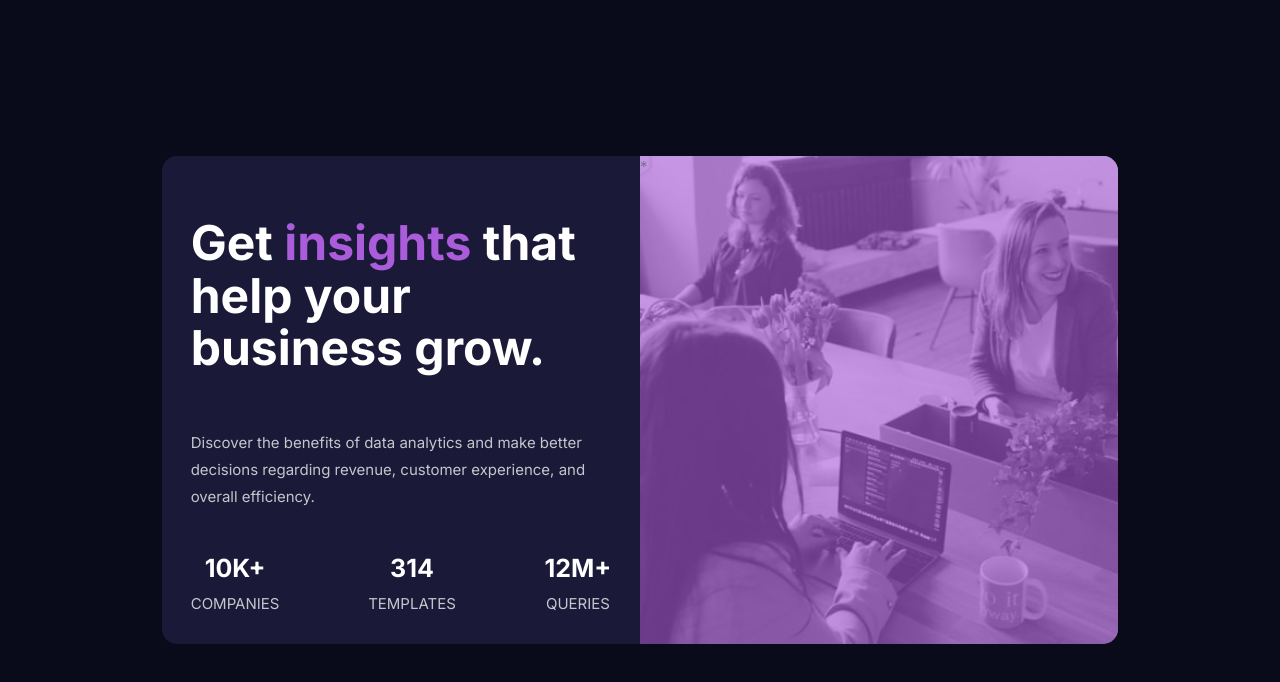
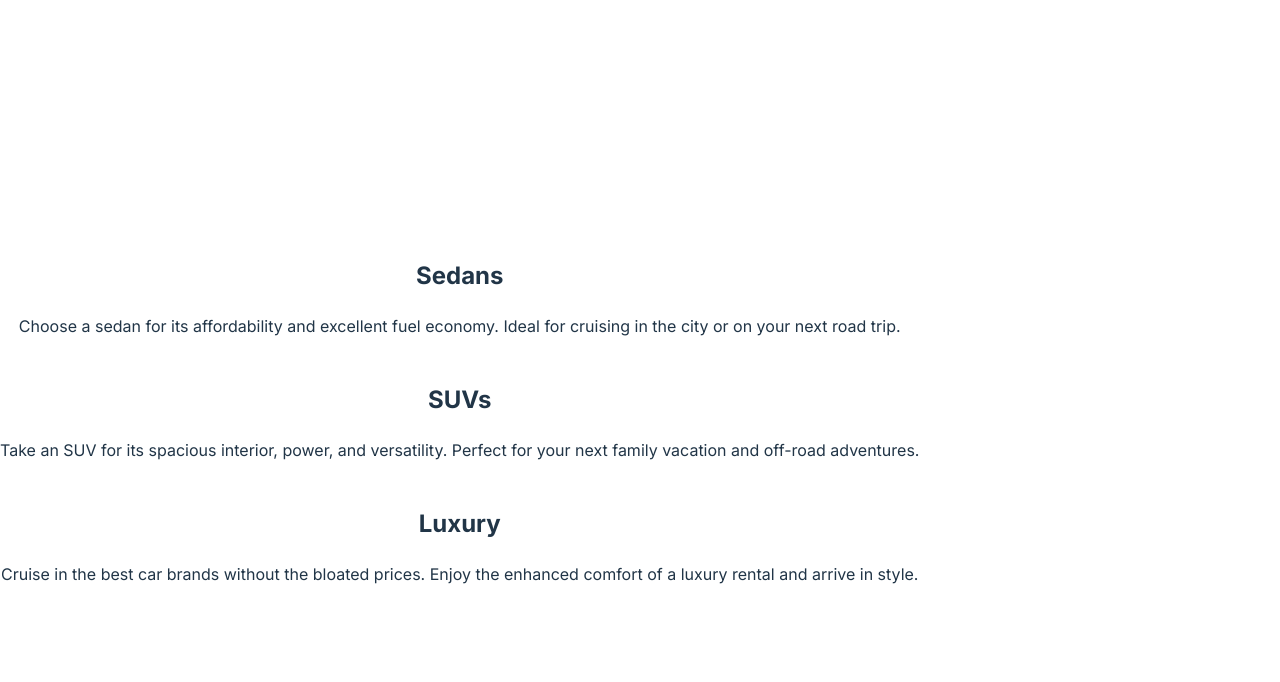
Before and after one commit to ayushwatnani/FrontEndMasterProject, a React (Vite) app: page / in a window 1280 px wide. Shown: the top 682 px of the page. Built offline with nearby package versions, Linux system fonts and the light colour scheme.

Commit message:
created component for 3 column preview

```diff
--- a/src/App.tsx
+++ b/src/App.tsx
@@ -1,8 +1,9 @@
 // import { useState } from 'react'
 import './App.css'
+import ColumnPreview from './components/3_column_preview/ColumnPreview'
 // import OrderSummary from './components/Order summary component/Order Summary/OrderSummary'
 // import Rating from './components/interactive_rating/Rating/Rating'
-import StatsPreview from './components/stats_preview_card_component/StatsPreview'
+// import StatsPreview from './components/stats_preview_card_component/StatsPreview'
 
 function App() {
 
@@ -10,7 +11,8 @@ function App() {
     <>
       {/* <Rating /> */}
       {/* <OrderSummary /> */}
-      <StatsPreview />
+      {/* <StatsPreview /> */}
+      <ColumnPreview />
     </>
   )
 }
--- /dev/null
+++ b/src/components/3_column_preview/ColumnPreview.css
@@ -0,0 +1,2 @@
+@import url('https://fonts.googleapis.com/css2?family=Inter:wght@400;700&family=Lexend+Deca&family=Poppins:wght@100;400;700&display=swap');
+@import url('https://fonts.googleapis.com/css2?family=Inter:wght@400;700&family=Lexend+Deca&family=Poppins:wght@700&display=swap');
--- /dev/null
+++ b/src/components/3_column_preview/ColumnPreview.tsx
@@ -0,0 +1,39 @@
+import React from 'react'
+import './ColumnPreview.css'
+
+const ColumnPreview = () => {
+    return (
+        <div className='body'>
+            <div className="container">
+                <div className="wrapper">
+                    <div className="box box1">
+                        <img src="" alt="" />
+                        <h2>Sedans</h2>
+                        <div>
+                            Choose a sedan for its affordability and excellent fuel economy. Ideal for cruising in the city
+                            or on your next road trip.
+                        </div>
+                        <div className="box box2">
+                            <img src="" alt="" />
+                            <h2>SUVs</h2>
+                            <div>
+                                Take an SUV for its spacious interior, power, and versatility. Perfect for your next family vacation
+                                and off-road adventures.
+                            </div>
+                        </div>
+                        <div className="box box3">
+                            <img src="" alt="" />
+                            <h2>Luxury</h2>
+                            <div>
+                                Cruise in the best car brands without the bloated prices. Enjoy the enhanced comfort of a luxury
+                                rental and arrive in style.
+                            </div>
+                        </div>
+                    </div>
+                </div>
+            </div>
+        </div>
+    )
+}
+
+export default ColumnPreview
```
